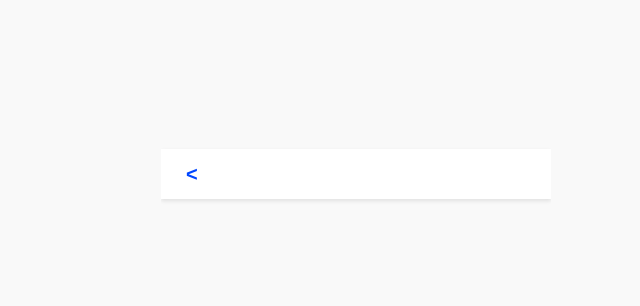
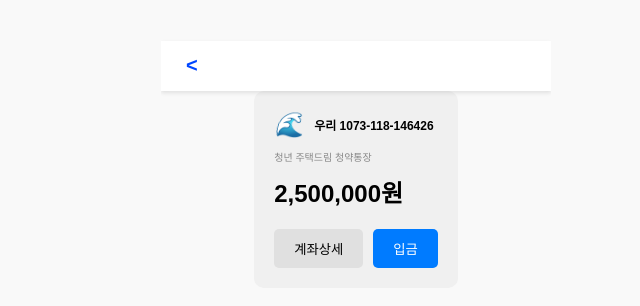
Before and after one commit to Jyebin/shinhan_team2_SOL_the_front, a React (Create React App) app: page /test in a window 1280 px wide. Before the commit this address had no page. Shown: the part 228-534 px from the top of the page, without its empty margins (284-924 px from the left). Built offline with nearby package versions, Linux system fonts and the light colour scheme.

Commit message:
feat: Add account information
- 계좌 상세 정보 블럭 추가

```diff
--- a/src/App.js
+++ b/src/App.js
@@ -8,6 +8,7 @@ import ViewAllAttendance from './pages/attendance/ViewAllAttendance';
 import PostAttendance from './pages/attendance/PostAttendance';
 import MyAccountPage from './pages/MyAccountPage';
 import Login from './pages/Login';
+import DepositHistoryPage from './pages/DepositHistoryPage';
 
 function App() {
     const [step, setStep] = useState(0);
@@ -41,6 +42,7 @@ function App() {
                 />
                 <Routes>
                     <Route path="/" element={<MainPage />} />
+                    <Route path="/test" element={<DepositHistoryPage />} />
                     <Route
                         path="/ISRegister"
                         element={
--- /dev/null
+++ b/src/assets/depositHistoryPage/DepositHistoryPage.css
@@ -0,0 +1,54 @@
+.account-info {
+    background-color: #f0f0f0;
+    padding: 20px;
+    border-radius: 10px;
+    margin-bottom: 20px;
+}
+
+.bank-info {
+    display: flex;
+    align-items: center;
+    margin-bottom: 10px;
+}
+
+.bank-icon {
+    font-size: 24px;
+    margin-right: 10px;
+}
+
+.account-number {
+    font-weight: bold;
+}
+
+.account-name {
+    color: #888;
+    margin-bottom: 10px;
+}
+
+.balance {
+    font-size: 24px;
+    font-weight: bold;
+    margin-bottom: 20px;
+}
+
+.buttons {
+    display: flex;
+    gap: 10px;
+}
+
+.account-details-btn,
+.deposit-btn {
+    padding: 10px 20px;
+    border: none;
+    border-radius: 5px;
+    cursor: pointer;
+}
+
+.account-details-btn {
+    background-color: #e0e0e0;
+}
+
+.deposit-btn {
+    background-color: #007bff;
+    color: white;
+}
--- /dev/null
+++ b/src/pages/DepositHistoryPage.js
@@ -0,0 +1,20 @@
+import '../assets/depositHistoryPage/DepositHistoryPage.css';
+
+const DepositHistoryPage = () => {
+    return (
+        <div className="account-info">
+            <div className="bank-info">
+                <i className="bank-icon">🌊</i> {/* 예시 아이콘 */}
+                <span className="account-number">우리 1073-118-146426</span>
+            </div>
+            <div className="account-name">청년 주택드림 청약통장</div>
+            <div className="balance">2,500,000원</div>
+            <div className="buttons">
+                <button className="account-details-btn">계좌상세</button>
+                <button className="deposit-btn">입금</button>
+            </div>
+        </div>
+    );
+};
+
+export default DepositHistoryPage;
```
